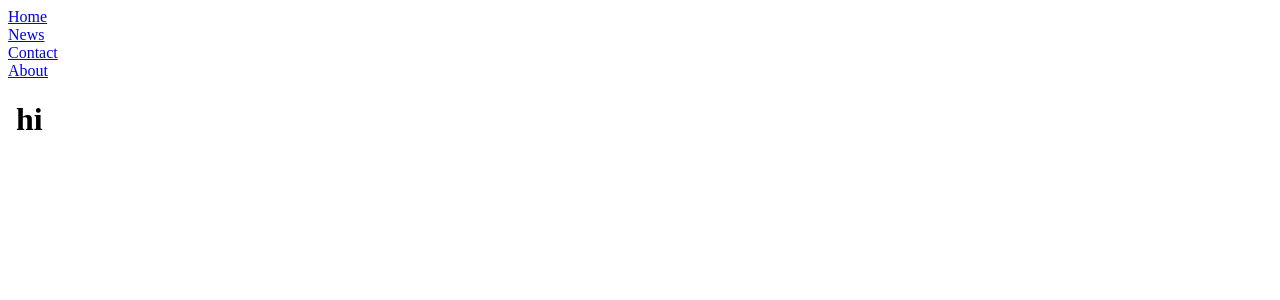
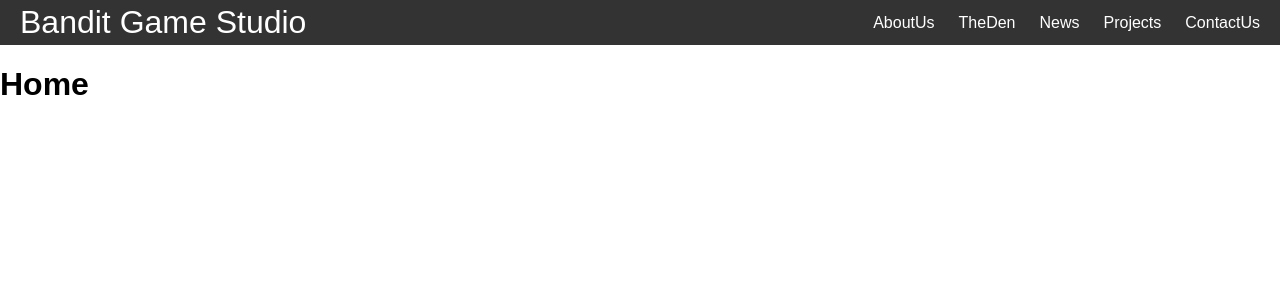
Before and after one commit to BanditGamesDev/BanditGamesDev.github.io, a React (Create React App) app: page / in a window 1280 px wide. Shown: the top 300 px of the page. Built offline with nearby package versions, Linux system fonts and the light colour scheme.

Commit message:
setting up navbar and creating the main pages for routing

```diff
--- a/package.json
+++ b/package.json
@@ -8,6 +8,7 @@
     "@testing-library/user-event": "^13.5.0",
     "react": "^18.2.0",
     "react-dom": "^18.2.0",
+    "react-router-dom": "^6.8.1",
     "react-scripts": "5.0.1",
     "web-vitals": "^2.1.4"
   },
--- /dev/null
+++ b/src/AboutUs.js
@@ -0,0 +1,7 @@
+import React from 'react'
+
+export default function AboutUs() {
+  return (
+    <div>AboutUs</div>
+  )
+}
--- a/src/App.js
+++ b/src/App.js
@@ -1,14 +1,27 @@
-import Home from './Home'
 import NavBar from './NavBar';
+import Home from "./Home";
+import AboutUs from "./AboutUs";
+import TheDen from "./TheDen";
+import News from "./News";
+import Projects from "./Projects";
+import ContactUs from "./ContactUs";
+import { Route, Routes } from "react-router-dom"
 
 function App() {
   return (
-    <div>
-      <NavBar />
-      <Home />
-    </div>
-
-  );
+    <>
+      <NavBar/>
+      <div className = "container">
+        <Routes>
+          <Route path = "/" element = {<Home/>} />
+          <Route path = "/AboutUs" element = {<AboutUs/>} />
+          <Route path = "/TheDen" element = {<TheDen/>} />
+          <Route path = "/News" element = {<News/>} />
+          <Route path = "/Projects" element = {<Projects/>} />
+          <Route path = "/ContactUs" element = {<ContactUs/>} />
+        </Routes>
+      </div>
+    </>
+  )
 }
-
 export default App;
--- /dev/null
+++ b/src/ContactUs.js
@@ -0,0 +1,7 @@
+import React from 'react'
+
+export default function ContactUs() {
+  return (
+    <div>ContactUs</div>
+  )
+}
--- a/src/Home.js
+++ b/src/Home.js
@@ -1,17 +1,18 @@
 import React from 'react'
 
 export default function Home() {
-  return (
-    <div>
-        <head>
-            <title>DEV | Bandit Game Studio</title>
-        </head>
+  return <h1>Home</h1>
+  // return (
+  //   <div>
+  //       <head>
+  //           <title>HOME PAGE</title>
+  //       </head>
 
-    <body>
-        <div id = "hi"></div>
-        <h1> hi</h1>
-        <script src="App.js"></script>
-    </body>
-    </div>
-  )
+  //   <body>
+  //       <div id = "hi"></div>
+  //       <h1> body</h1>
+  //       <script src="App.js"></script>
+  //   </body>
+  //   </div>
+  // )
 }
--- a/src/NavBar.js
+++ b/src/NavBar.js
@@ -1,15 +1,33 @@
 import React from 'react'
 import "./Style/NavBar.css"
+import { Link, useMatch, useResolvedPath } from "react-router-dom"
 
 export default function NavBar() {
+  return <nav className = "nav">
+    <Link to = "/" className = "site-title">
+      Bandit Game Studio
+    </Link>
+    <ul>
+      <CustomLink to = "/AboutUs">AboutUs</CustomLink>
+      <CustomLink to = "/TheDen">TheDen</CustomLink>
+      <CustomLink to = "/News">News</CustomLink>
+      <CustomLink to = "/Projects">Projects</CustomLink>
+      <CustomLink to = "/ContactUs">ContactUs</CustomLink>
+    </ul>
+  </nav>
+}
+
+function CustomLink({ to, children, ...props}) {
+  // const path = window.location.pathname
+  const resolvedPath = useResolvedPath(to)
+  const isActive = useMatch({ path: resolvedPath.pathname, end: true })
+
   return (
-    <div>
-        <ul>
-        <li><a href="default.asp">Home</a></li>
-        <li><a href="news.asp">News</a></li>
-        <li><a href="contact.asp">Contact</a></li>
-        <li><a href="about.asp">About</a></li>
-        </ul>
-    </div>
+    // if the path is equal to the href it is active otherwise it is equal to nothing
+    <li className = {isActive  === to ? "active" : ""}>
+      <Link to = {to} {...props}>
+        {children}
+      </Link>
+    </li>
   )
 }
--- /dev/null
+++ b/src/News.js
@@ -0,0 +1,7 @@
+import React from 'react'
+
+export default function News() {
+  return (
+    <div>News</div>
+  )
+}
--- /dev/null
+++ b/src/Projects.js
@@ -0,0 +1,7 @@
+import React from 'react'
+
+export default function Projects() {
+  return (
+    <div>Projects</div>
+  )
+}
--- a/src/Style/NavBar.css
+++ b/src/Style/NavBar.css
@@ -1,5 +1,47 @@
-ul {
-    list-style-type: none;
-    margin: 0;
-    padding: 0;
-  }
+*{
+  box-sizing: border-box;
+}
+
+body {
+  margin: 0;
+  font-family: Public-Sans, sans-serif; /* Add font family */
+}
+
+.nav {
+  background-color: #333;
+  color: #FFFFFF;
+  display: flex;
+  justify-content: space-between;
+  align-items: stretch;
+  gap: 2rem;
+  padding: 0 1rem;
+}
+
+.site-title {
+  font-size: 2rem;
+}
+
+.nav ul {
+  padding: 0;
+  margin: 0;
+  list-style: none;
+  display: flex;
+  gap: 1rem;
+}
+
+.nav a {
+  color: inherit;
+  text-decoration: none;
+  height: 100%;
+  display: flex;
+  align-items: center;
+  padding: .25rem;
+}
+
+.nav li:active {
+  background-color: #555;
+}
+
+.nav li:hover {
+  background-color: #777;
+}
--- /dev/null
+++ b/src/TheDen.js
@@ -0,0 +1,7 @@
+import React from 'react'
+
+export default function TheDen() {
+  return (
+    <div>TheDen</div>
+  )
+}
--- a/src/index.js
+++ b/src/index.js
@@ -1,12 +1,14 @@
 import React from 'react';
 import ReactDOM from 'react-dom/client';
 import App from './App'
+//Routing in the Browser since its a web application
+import { BrowserRouter } from "react-router-dom"
 
 const root = ReactDOM.createRoot(document.getElementById('root'));
 root.render(
-  <App />
+  <React.StrictMode>
+    <BrowserRouter>
+      <App />
+    </BrowserRouter>
+  </React.StrictMode>
 );
-
-// If you want to start measuring performance in your app, pass a function
-// to log results (for example: reportWebVitals(console.log))
-// or send to an analytics endpoint. Learn more: https://bit.ly/CRA-vitals
```
Also changed, not shown: 1 other file (tests, documents, lock files or other folders).
